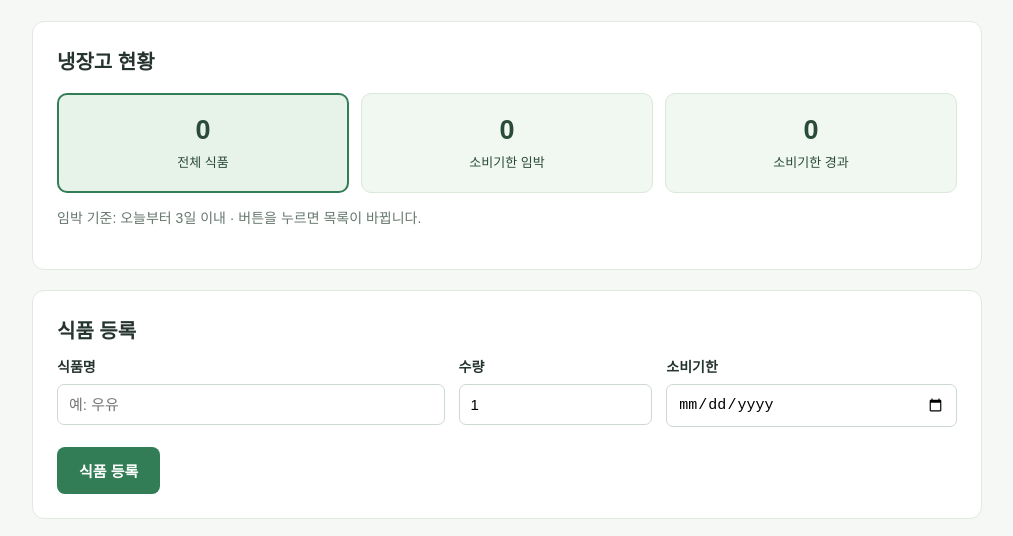
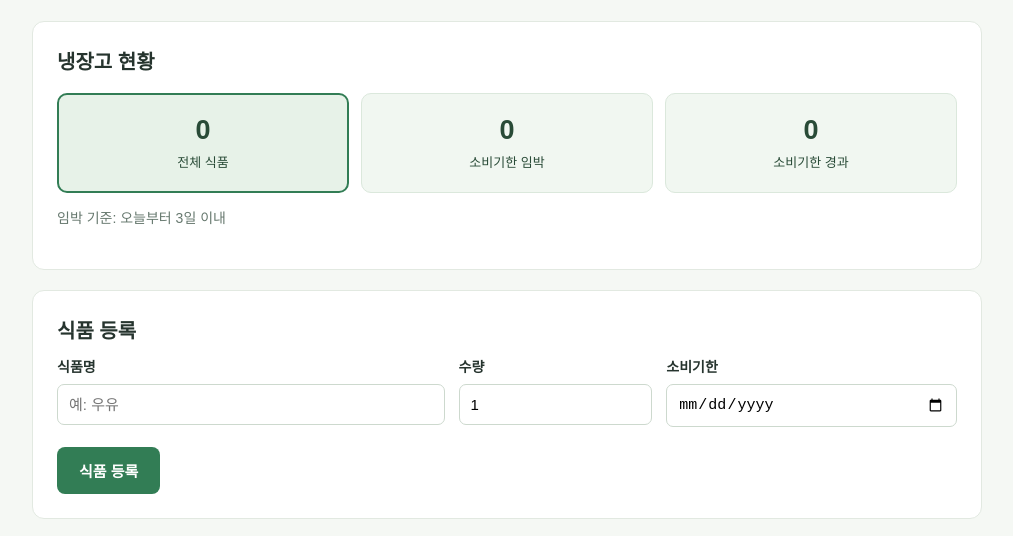
Before and after one commit to Jueun-Ha/my_fridge3, a plain HTML site: page main (2).html in a window 1280 px wide. Shown: the part 203-739 px from the top of the page, without its empty margins (133-1146 px from the left). Drawn offline with Linux system fonts and the light colour scheme.

Commit message:
Update main (2).html

```diff
--- a/main (2).html
+++ b/main (2).html
@@ -27,7 +27,7 @@
         <button class="summary-box" type="button" data-filter="soon" aria-pressed="false"><strong id="soon-count">0</strong><span>소비기한 임박</span></button>
         <button class="summary-box" type="button" data-filter="expired" aria-pressed="false"><strong id="expired-count">0</strong><span>소비기한 경과</span></button>
       </div>
-      <p class="section-help">임박 기준: 오늘부터 3일 이내 · 버튼을 누르면 목록이 바뀝니다.</p>
+      <p class="section-help">임박 기준: 오늘부터 3일 이내</p>
     </section>
     <section class="panel register-panel" aria-labelledby="register-title">
       <h2 id="register-title">식품 등록</h2>
```
